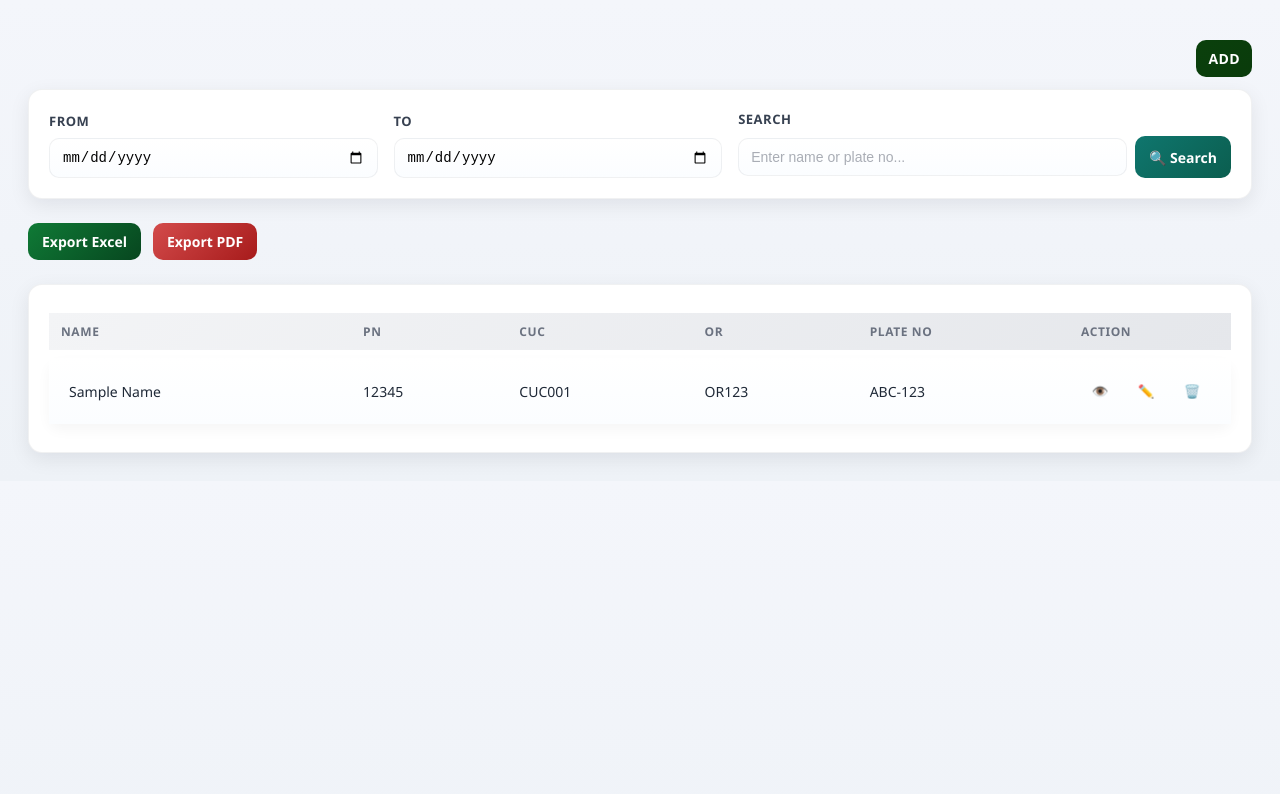
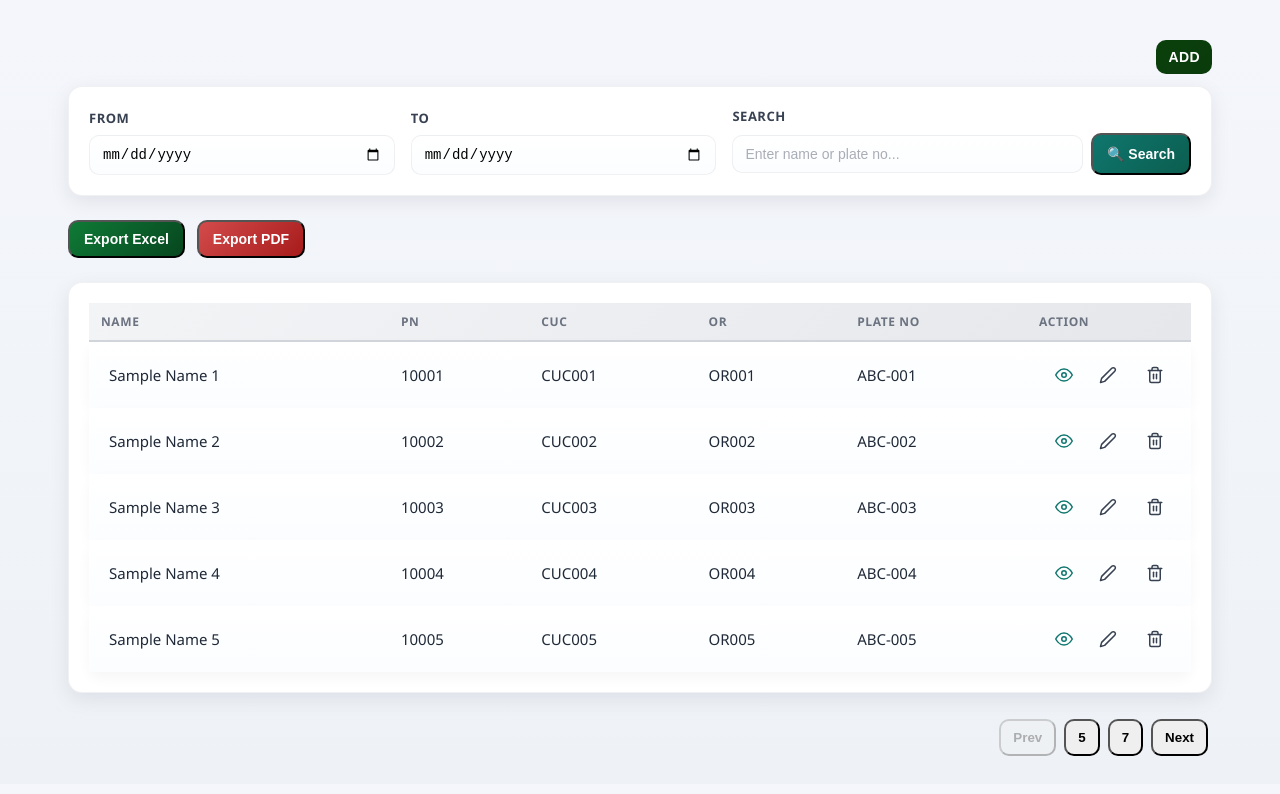
Before and after one commit to rlyreal/Motor-Car-Insurance-System, a React (Create React App) app in the folder frontend/: page /records in a window 1280 px wide. Shown: the top 794 px of the page. Built offline with nearby package versions, Linux system fonts and the light colour scheme.

Commit message:
updated icons

```diff
--- a/frontend/src/components/dashboard/records.jsx
+++ b/frontend/src/components/dashboard/records.jsx
@@ -1,6 +1,7 @@
-import React, { useState } from "react";
+import React, { useState, useEffect } from "react";
 import { useNavigate } from "react-router-dom";
 import "../../styles/record.css";
+import { FiEye, FiEdit2, FiTrash2 } from "react-icons/fi";
 
 const Records = () => {
   const [searchInput, setSearchInput] = useState("");
@@ -9,6 +10,38 @@ const Records = () => {
   const handleAddClick = () => {
     navigate('/menu');
   };
+
+  // Add users state and pagination state (show 5 users per page)
+  const [users, setUsers] = useState([
+    // sample users; replace with real data when available
+    { id: 1, name: "Sample Name 1", pn: "10001", cuc: "CUC001", or: "OR001", plate: "ABC-001" },
+    { id: 2, name: "Sample Name 2", pn: "10002", cuc: "CUC002", or: "OR002", plate: "ABC-002" },
+    { id: 3, name: "Sample Name 3", pn: "10003", cuc: "CUC003", or: "OR003", plate: "ABC-003" },
+    { id: 4, name: "Sample Name 4", pn: "10004", cuc: "CUC004", or: "OR004", plate: "ABC-004" },
+    { id: 5, name: "Sample Name 5", pn: "10005", cuc: "CUC005", or: "OR005", plate: "ABC-005" },
+    { id: 6, name: "Sample Name 6", pn: "10006", cuc: "CUC006", or: "OR006", plate: "ABC-006" },
+    { id: 7, name: "Sample Name 7", pn: "10007", cuc: "CUC007", or: "OR007", plate: "ABC-007" }
+  ]);
+
+  const itemsPerPage = 5; // show 5 users per page
+  const [currentPage, setCurrentPage] = useState(1);
+
+  // total pages is number of groups of 5 (1 => up to 5 items, 2 => up to 10, etc.)
+  const totalPages = Math.max(1, Math.ceil(users.length / itemsPerPage));
+
+  // clamp currentPage when users change
+  useEffect(() => {
+    if (currentPage > totalPages) {
+      setCurrentPage(totalPages);
+    }
+  }, [users.length, currentPage, totalPages]);
+
+  const startIdx = (currentPage - 1) * itemsPerPage;
+  const currentUsers = users.slice(startIdx, startIdx + itemsPerPage);
+
+  const goToPage = (n) => setCurrentPage(Math.min(Math.max(1, n), totalPages));
+  const handlePrev = () => goToPage(currentPage - 1);
+  const handleNext = () => goToPage(currentPage + 1);
 
   return (
     <div className="container">
@@ -69,20 +102,50 @@ const Records = () => {
             </tr>
           </thead>
           <tbody>
-            <tr>
-              <td>Sample Name</td>
-              <td>12345</td>
-              <td>CUC001</td>
-              <td>OR123</td>
-              <td>ABC-123</td>
-              <td>
-                <button className="action-btn view-btn" title="View">👁️</button>
-                <button className="action-btn" title="Edit">✏️</button>
-                <button className="action-btn" title="Delete">🗑️</button>
-              </td>
-            </tr>
+            {currentUsers.map((u) => (
+              <tr key={u.id}>
+                <td>{u.name}</td>
+                <td>{u.pn}</td>
+                <td>{u.cuc}</td>
+                <td>{u.or}</td>
+                <td>{u.plate}</td>
+                <td>
+                  <button className="action-btn view-btn" title="View" aria-label="View">
+                    <FiEye />
+                  </button>
+                  <button className="action-btn" title="Edit" aria-label="Edit">
+                    <FiEdit2 />
+                  </button>
+                  <button className="action-btn" title="Delete" aria-label="Delete">
+                    <FiTrash2 />
+                  </button>
+                </td>
+              </tr>
+            ))}
           </tbody>
         </table>
+      </div>
+
+      {/* Pagination controls: labels show cumulative counts (5, 10, 15, ...) */}
+      <div className="pagination" style={{ marginTop: 12, display: "flex", gap: 8, alignItems: "center" }}>
+        <button className="btn" onClick={handlePrev} disabled={currentPage === 1}>Prev</button>
+
+        {Array.from({ length: totalPages }, (_, i) => {
+          const page = i + 1;
+          const label = Math.min(page * itemsPerPage, users.length); // 5,10,15,... (clamped)
+          return (
+            <button
+              key={page}
+              onClick={() => goToPage(page)}
+              className={`btn ${page === currentPage ? "active" : ""}`}
+              aria-current={page === currentPage ? "page" : undefined}
+            >
+              {label}
+            </button>
+          );
+        })}
+
+        <button className="btn" onClick={handleNext} disabled={currentPage === totalPages}>Next</button>
       </div>
     </div>
   );
--- a/frontend/src/styles/record.css
+++ b/frontend/src/styles/record.css
@@ -4,11 +4,30 @@
   box-sizing: border-box;
 }
 
+/* Make the records area a light green for the background */
 .container {
-  padding: 32px;
+  box-sizing: border-box;
+  max-width: 1200px; /* fits typical laptop/desktop screens */
+  width: 100%;
+  margin: 0 auto;
+  padding: 16px;
   background: linear-gradient(135deg, #f5f5f5 0%, #e8e8e8 100%);
   min-height: 100vh;
   font-family: 'Segoe UI', 'Roboto', 'Oxygen', 'Ubuntu', 'Cantarell', sans-serif;
+  background-color: #e8f9e8; /* light green */
+  color: #0b3b0b; /* dark green text for contrast */
+}
+
+/* Optional: adjust table background so rows remain distinct (override if needed) */
+.table-wrapper {
+  width: 100%;
+  overflow-x: auto; /* horizontal scrolling on narrow viewports */
+  -webkit-overflow-scrolling: touch;
+  margin-top: 12px;
+  background: linear-gradient(180deg, #f6fff6 0%, #e8f9e8 100%); /* light green surface */
+  border-radius: 12px;
+  padding: 20px;
+  box-shadow: 0 4px 15px rgba(0, 0, 0, 0.08);
 }
 
 /* Top bar */
@@ -18,7 +37,7 @@
   justify-content: space-between;
   gap: 12px;
   margin: 12px 0;
-  flex-wrap: wrap;
+  flex-wrap: wrap; /* allow wrapping on smaller widths */
 }
 
 .top-title {
@@ -138,12 +157,11 @@
   align-items: center;
   flex-wrap: nowrap; /* ensure input + buttons stay on one line */
   position: relative; /* allow absolute menu positioning inside */
+  width: 100%;
 }
-
-/* allow the input to shrink properly inside flex without overflowing */
 .search-input {
-  flex: 1;
-  min-width: 0;
+  flex: 1 1 240px; /* grow and shrink, reasonable min width */
+  min-width: 160px;
   padding: 10px 12px;
   border: 1.5px solid rgba(15, 23, 42, 0.12); /* stronger visible border */
   border-radius: 10px;
@@ -188,7 +206,7 @@
   margin: 24px 0;
   display: flex;
   gap: 12px;
-  flex-wrap: wrap;
+  flex-wrap: wrap; /* allow wrapping on smaller widths */
 }
 
 .excel-btn {
@@ -218,14 +236,6 @@
 
 .pdf-btn:hover {
   transform: translateY(-2px);
-  box-shadow: 0 6px 20px rgba(211, 47, 47, 0.4);
-}
-
-/* Buttons */
-.btn {
-  border: none;
-  border-radius: 8px;
-  cursor: pointer;
   font-family: 'Segoe UI', 'Roboto', 'Oxygen', 'Ubuntu', 'Cantarell', sans-serif;
   transition: all 0.3s ease;
 }
@@ -235,17 +245,11 @@
 }
 
 /* Table */
-.table-wrapper {
-  background: white;
-  border-radius: 12px;
-  padding: 20px;
-  box-shadow: 0 4px 15px rgba(0, 0, 0, 0.08);
-  overflow-x: auto;
-}
-
-table {
+.table-wrapper table {
   width: 100%;
   border-collapse: collapse;
+  table-layout: auto; /* let columns size to content */
+  min-width: 600px; /* keep readable layout; scroll if viewport smaller */
   font-size: 14px;
 }
 
@@ -254,28 +258,47 @@ thead {
   border-bottom: 2px solid #d1d5db;
 }
 
+thead th {
+  background: linear-gradient(180deg, rgba(232,249,232,0.9), rgba(232,249,232,0.7));
+  color: var(--muted);
+  font-weight: 700;
+  font-size: 12px;
+  padding: 10px 12px;
+  text-transform: uppercase;
+  letter-spacing: 0.6px;
+}
+
 th {
-  padding: 16px;
+  padding: 8px 10px;
   text-align: left;
   font-weight: 700;
   color: #374151;
   text-transform: uppercase;
   letter-spacing: 0.5px;
   font-size: 12px;
+  vertical-align: middle;
+  word-break: break-word;
 }
 
 td {
-  padding: 14px 16px;
+  padding: 8px 10px;
   border-bottom: 1px solid #e5e7eb;
   color: #1f2937;
+  vertical-align: middle;
+  word-break: break-word;
 }
 
 tbody tr {
-  transition: all 0.2s ease;
+  background: linear-gradient(180deg, #f7fff7 0%, #eefaf0 100%); /* soft green gradient */
+  border-radius: 10px;
+  box-shadow: 0 6px 14px rgba(2,6,23,0.04);
+  transition: transform 120ms ease, box-shadow 120ms ease;
+  display: table-row;
 }
 
 tbody tr:hover {
-  background-color: #f9fafb;
+  transform: translateY(-4px);
+  box-shadow: 0 12px 30px rgba(2,6,23,0.06);
 }
 
 tbody tr:last-child td {
@@ -294,8 +317,8 @@ tbody tr:last-child td {
   border: 1px solid transparent;
   cursor: pointer;
   transition: background 150ms ease, transform 120ms ease, box-shadow 150ms ease;
-  padding: 0;
-  margin-right: 8px; /* keep compact spacing */
+  padding: 6px;
+  margin-left: 6px;
 }
 
 /* color the SVG icons using currentColor */
@@ -304,6 +327,7 @@ tbody tr:last-child td {
   height: 18px;
   color: #374151;
   display: block;
+  vertical-align: middle;
 }
 
 /* hover / active states */
@@ -362,6 +386,7 @@ td:last-child {
   align-items: center;
   justify-content: flex-end;
   padding: 12px 4px 0;
+  flex-wrap: wrap; /* allow wrapping on smaller widths */
 }
 
 .page-btn {
@@ -390,6 +415,35 @@ td:last-child {
   background: linear-gradient(135deg, #0a400c, #0a400c);
   color: white;
   box-shadow: 0 6px 18px rgba(10, 64, 12, 0.12);
+}
+
+/* Desktop tweaks for larger screens */
+@media (min-width: 1024px) {
+  .container {
+    padding: 20px;
+  }
+  .table-wrapper table {
+    font-size: 15px;
+  }
+  .search-input {
+    min-width: 280px;
+  }
+}
+
+/* Small screens fallback (keeps usable on small laptop/very small screens) */
+@media (max-width: 700px) {
+  .btn {
+    padding: 6px 8px;
+    font-size: 13px;
+  }
+  .table-wrapper table {
+    font-size: 13px;
+    min-width: 520px;
+  }
+  .action-btn svg {
+    width: 16px;
+    height: 16px;
+  }
 }
 
 /* Modal / dialog styles */
```
Also changed, not shown: 1 other file (tests, documents, lock files or other folders).
